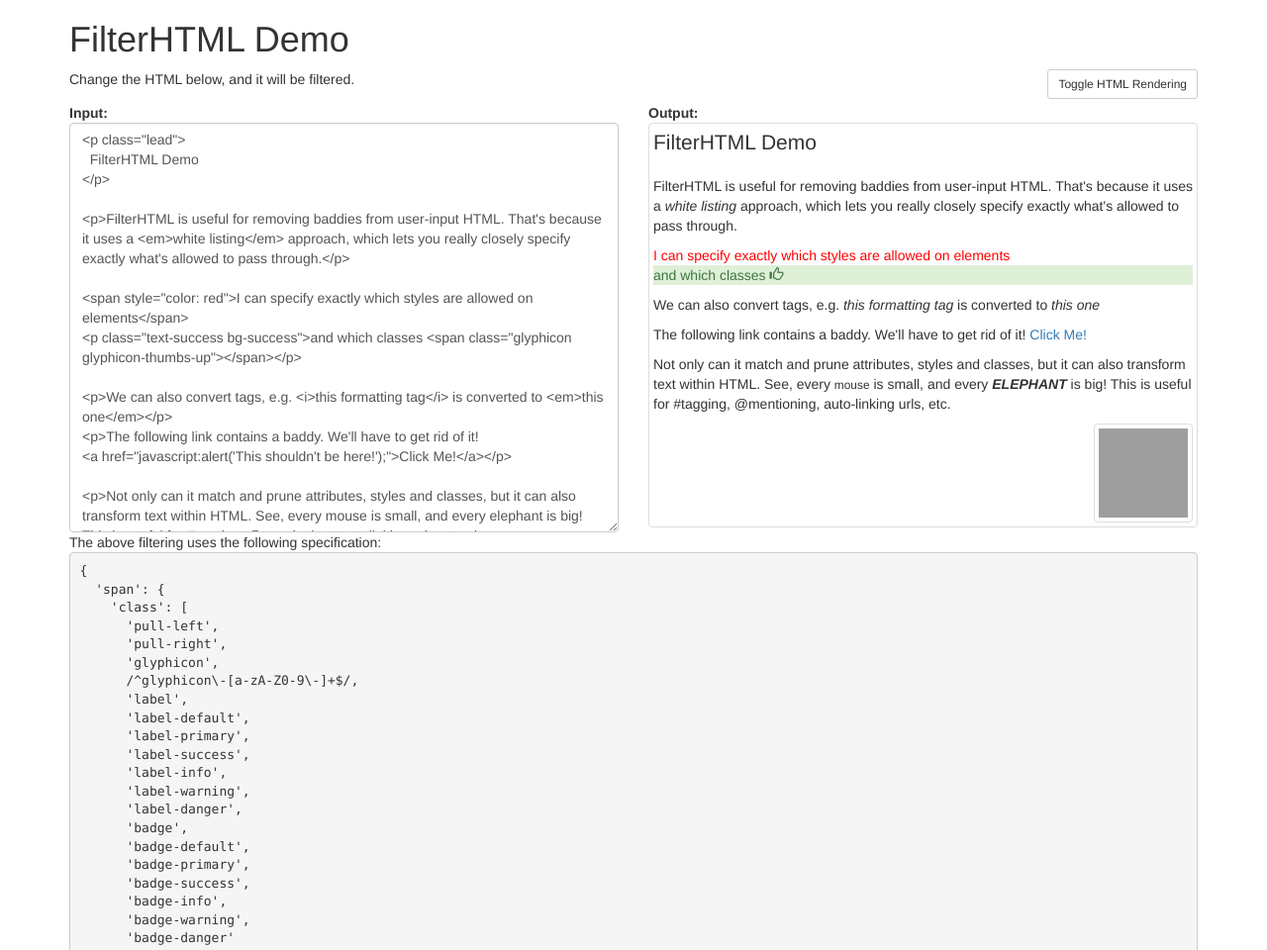
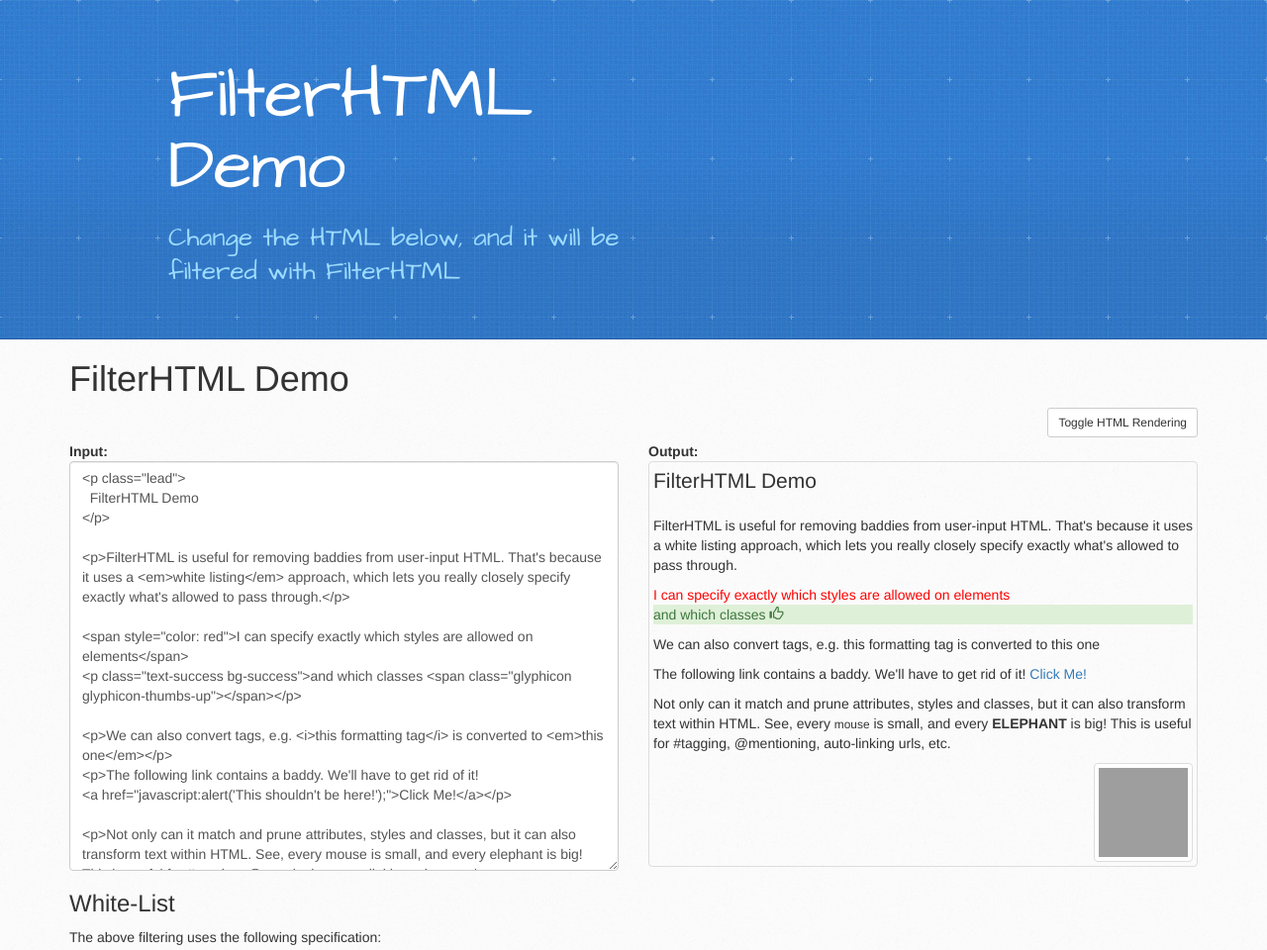
Before and after one commit to dcollien/FilterHTML, a plain HTML site: page demo.html in a window 1280 px wide. Shown: the top 960 px of the page at 99% size. Drawn offline with nearby package versions, Linux system fonts and the light colour scheme; grey boxes are pictures that could not be loaded.

Commit message:
make more beautiful

```diff
--- a/demo.html
+++ b/demo.html
@@ -1,9 +1,25 @@
 <!DOCTYPE html>
-<html lang="en">
+<html>
   <head>
-    <meta name="viewport" content="width=device-width, initial-scale=1, maximum-scale=1, user-scalable=no">
+    <meta charset='utf-8'>
+    <meta http-equiv="X-UA-Compatible" content="chrome=1">
+    <meta name="viewport" content="width=device-width, initial-scale=1, maximum-scale=1">
+    <link href='https://fonts.googleapis.com/css?family=Architects+Daughter' rel='stylesheet' type='text/css'>
+    <link rel="stylesheet" type="text/css" href="stylesheets/stylesheet.css" media="screen" />
+    <link rel="stylesheet" type="text/css" href="stylesheets/pygment_trac.css" media="screen" />
+    <link rel="stylesheet" type="text/css" href="stylesheets/print.css" media="print" />
+    <link rel="stylesheet" type="text/css" href="https://netdna.bootstrapcdn.com/bootstrap/3.1.1/css/bootstrap.min.css">
+
+
     <script src="http://ajax.googleapis.com/ajax/libs/jquery/1.11.0/jquery.min.js"></script>
-    <link rel="stylesheet" type="text/css" href="http://netdna.bootstrapcdn.com/bootstrap/3.1.1/css/bootstrap.min.css">
+
+    <!--[if lt IE 9]>
+    <script src="//html5shiv.googlecode.com/svn/trunk/html5.js"></script>
+    <![endif]-->
+
+    <title>FilterHTML Demo</title>
+
+
     <style type="text/css">
       #html-input {
         -webkit-box-sizing: border-box;
@@ -29,11 +45,20 @@
     </style>
   </head>
 
-  <div class="container">
+  <body>
+    <header>
+      <div class="inner">
+        <h1>FilterHTML Demo</h1>
+        <h2>Change the HTML below, and it will be filtered with FilterHTML</h2>
+      </div>
+    </header>
+
+  <section class="container">
+
     <h1>FilterHTML Demo</h1>
     <div class="row">
       <div class="col-md-6">
-        Change the HTML below, and it will be filtered.
+
         <div id="error" class="panel-danger"></div>
       </div>
       <div class="col-md-6">
@@ -72,7 +97,8 @@
     </div>
     <div class="row">
       <div class="col-md-12">
-        The above filtering uses the following specification:
+        <h3>White-List</h3>
+        <p>The above filtering uses the following specification:</p>
 <pre>
 {
   'span': {
@@ -393,7 +419,8 @@
 </pre>
       </div>
     </div>
-  </div>
+  </section>
+
 
   <script type="text/javascript" src="FilterHTML.js"></script>
   <script type="text/javascript" src="Bootstrap3Spec.js"></script>
```
